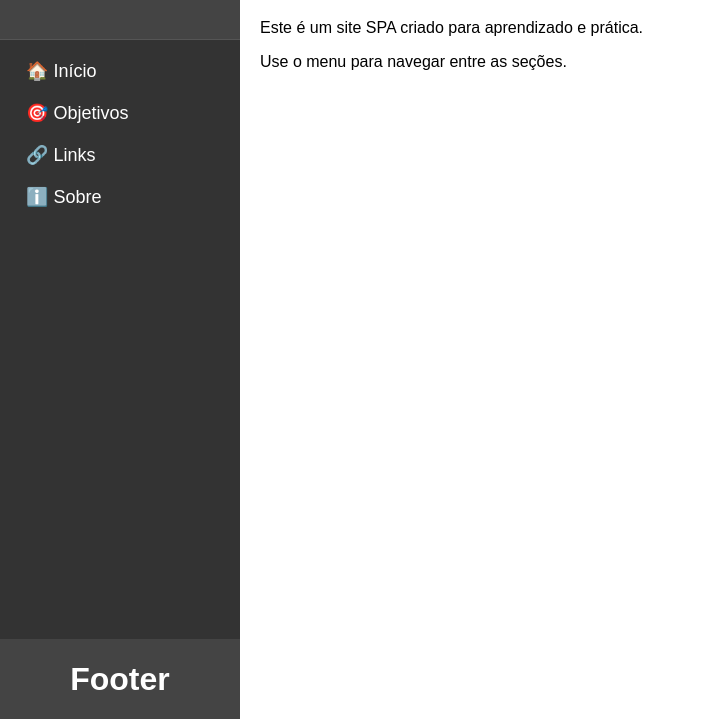
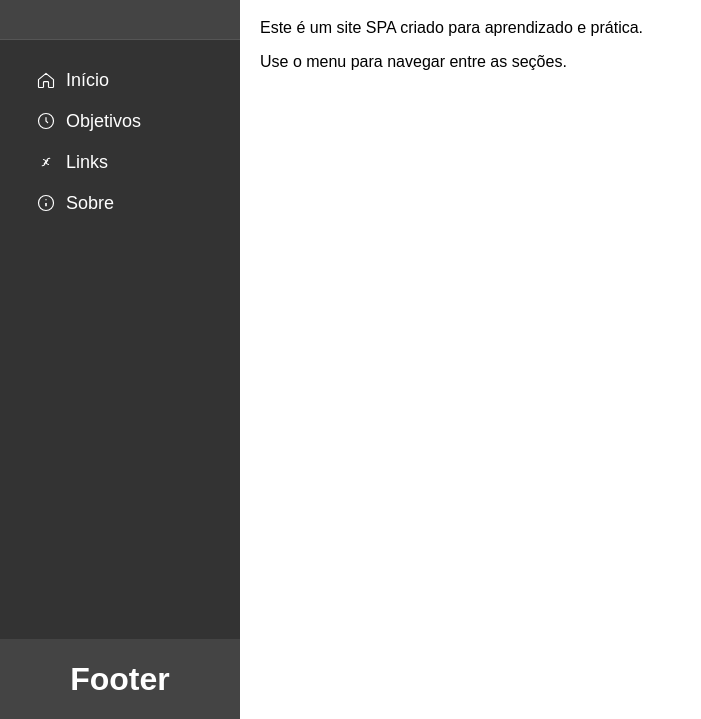
Before and after one commit to coluce/ricardo.github.io, a plain HTML site: page index.html in a window 1280 px wide. Shown: the part 81-800 px from the top of the page, without its empty margins (0-701 px from the left). Drawn offline with Linux system fonts and the light colour scheme.

Commit message:
Add SVG icons and tooltips to menu items
Replaced emoji menu icons in index.html with inline SVGs for better scalability and accessibility. Updated style.css to support SVG styling, flex layout for menu items, and added tooltip styling for improved user experience.

```diff
--- a/index.html
+++ b/index.html
@@ -12,10 +12,41 @@
         <h1>Menu</h1>
     </div>
     <div class="menu-body">
-        <a href="#" onclick="carregarPagina('home')">🏠 Início</a>
-        <a href="#" onclick="carregarPagina('objectives')">🎯 Objetivos</a>
-        <a href="#" onclick="carregarPagina('links')">🔗 Links</a>
-        <a href="#" onclick="carregarPagina('about')">ℹ️ Sobre</a>
+    <div class="menu-body">
+        <a href="#" onclick="carregarPagina('home')" class="menu-item" aria-label="Início">
+            <!-- exemplo de ícone SVG (Home) -->
+            <svg class="icon" width="20" height="20" viewBox="0 0 24 24" fill="none" xmlns="http://www.w3.org/2000/svg">
+                <path d="M3 11.5L12 4L21 11.5V20C21 20.5523 20.5523 21 20 21H16C15.4477 21 15 20.5523 15 20V15C15 14.4477 14.5523 14 14 14H10C9.44772 14 9 14.4477 9 15V20C9 20.5523 8.55228 21 8 21H4C3.44772 21 3 20.5523 3 20V11.5Z" stroke="currentColor" stroke-width="1.4" stroke-linecap="round" stroke-linejoin="round"/>
+            </svg>
+            <span class="tooltip">Início</span>
+        </a>
+
+        <a href="#" onclick="carregarPagina('objectives')" class="menu-item" aria-label="Objetivos">
+            <svg class="icon" width="20" height="20" viewBox="0 0 24 24" fill="none" xmlns="http://www.w3.org/2000/svg">
+                <circle cx="12" cy="12" r="9" stroke="currentColor" stroke-width="1.4"/>
+                <path d="M12 8V12L14 14" stroke="currentColor" stroke-width="1.4" stroke-linecap="round" stroke-linejoin="round"/>
+            </svg>
+            <span class="tooltip">Objetivos</span>
+        </a>
+
+        <a href="#" onclick="carregarPagina('links')" class="menu-item" aria-label="Links">
+            <svg class="icon" width="20" height="20" viewBox="0 0 24 24" fill="none" xmlns="http://www.w3.org/2000/svg">
+                <path d="M10 14L14 10" stroke="currentColor" stroke-width="1.4" stroke-linecap="round" stroke-linejoin="round"/>
+                <path d="M7.5 16.5A3.5 3.5 0 0 0 11 13L12 12A3.5 3.5 0 0 0 9 9" stroke="currentColor" stroke-width="1.4" stroke-linecap="round" stroke-linejoin="round"/>
+                <path d="M16.5 7.5A3.5 3.5 0 0 0 13 11L12 12A3.5 3.5 0 0 0 15 15" stroke="currentColor" stroke-width="1.4" stroke-linecap="round" stroke-linejoin="round"/>
+            </svg>
+            <span class="tooltip">Links</span>
+        </a>
+
+        <a href="#" onclick="carregarPagina('about')" class="menu-item" aria-label="Sobre">
+            <svg class="icon" width="20" height="20" viewBox="0 0 24 24" fill="none" xmlns="http://www.w3.org/2000/svg">
+                <circle cx="12" cy="12" r="9" stroke="currentColor" stroke-width="1.4"/>
+                <path d="M12 8H12.01" stroke="currentColor" stroke-width="1.6" stroke-linecap="round" />
+                <path d="M11 12H13V16H11V12Z" fill="currentColor"/>
+            </svg>
+            <span class="tooltip">Sobre</span>
+        </a>
+    </div>
     </div>
     <div class="menu-footer">
         <h1>Footer</h1>
--- a/style.css
+++ b/style.css
@@ -39,6 +39,24 @@ body {
     padding: 10px;
 }
 
+.menu-body a.menu-item {
+  display: flex;
+  align-items: center;
+  gap: 10px;
+}
+
+.menu-item .icon {
+  width: 20px;
+  height: 20px;
+  display: inline-block;
+}
+
+/* para SVG inline permita colorização via currentColor */
+.menu-item svg.icon { color: inherit; }
+
+/* ajuste visual */
+.menu-item .label { font-size: 18px; color: white; }
+
 .menu-footer {
   position: absolute;
   left: 0;
```
